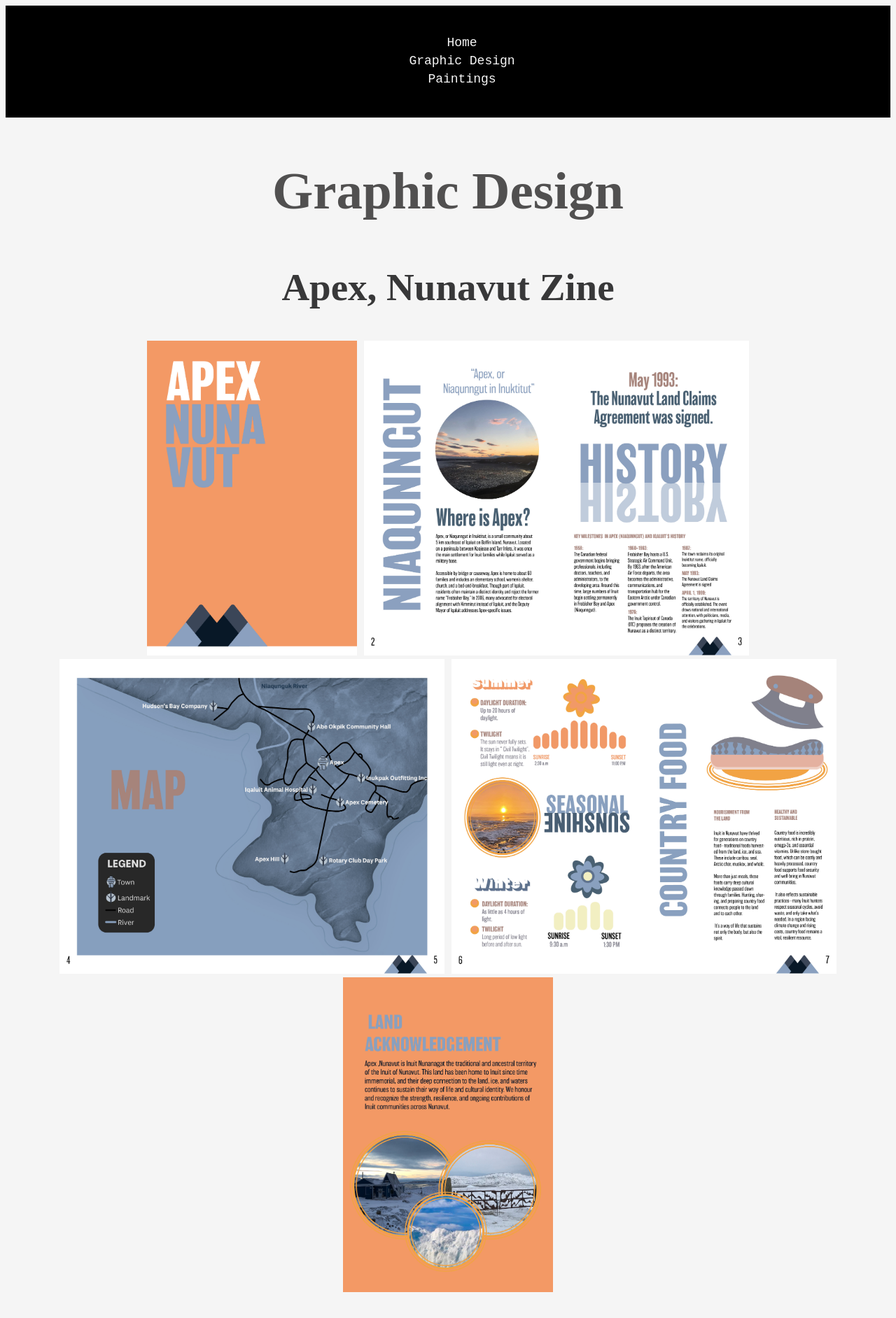
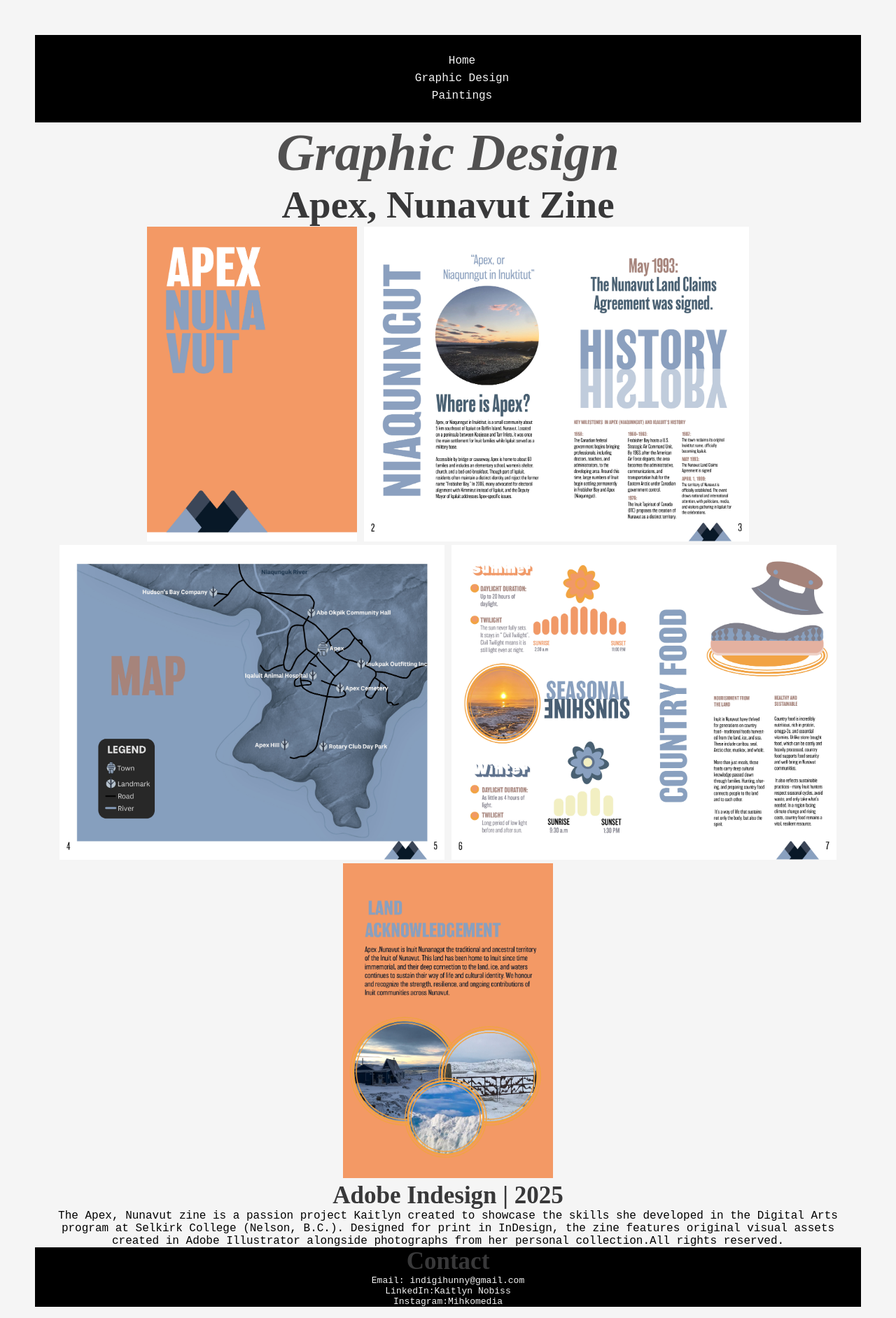
Before and after one commit to indigihunny/mihkomedia, a plain HTML site: page pages/graphicdesign.html in a window 1280 px wide. Shown: the top 1884 px of the page at 70% size. Drawn offline with Linux system fonts and the light colour scheme.

Commit message:
Fixed assignment

```diff
--- a/styles.css
+++ b/styles.css
@@ -1,20 +1,29 @@
-
+*{
+    box-sizing:border-box;
+    margin:auto;
+}
 
 body {
     background-color:whitesmoke;
     font-family:'Courier New', Courier, monospace;
     text-align:center;
+    margin:50px;
+
 }
 
 nav{
+
+    font-family:monospace;
     background-color:black;
     padding-block:25px;
     line-height:25px;
-
-
+    list-style-type:none;
+    margin:auto;
+    font-weight:lighter;
 }
 
 nav a{
+
     color:whitesmoke;
     font-size:large;
     text-decoration:none;
@@ -24,20 +33,18 @@ nav a{
 /* Style a button when the user hovers over it */
 
 nav a:hover {
+
     background-color:#A6101F;
-    cursor: pointer;
+    cursor:hand;
 
 }
-nav ul{
-
-    list-style-type:none;
-}
-
 
 h1 {
     color:rgb(81, 80, 80);
     font-family: "Source Serif 4", serif;
     font-size:75px;
+    font-style:italic;
+
 
 }
 
@@ -59,3 +66,35 @@ strong{
 
     color: #A6101F;
 }
+
+footer{
+
+    font-family:monospace;
+    font-size:medium;
+    font-weight:lighter;
+    color:whitesmoke;
+    background-color: black;
+}
+
+footer a{
+    color:whitesmoke;
+    text-decoration:none;
+
+
+}
+
+footer a:hover{
+
+    background-color:#A6101F;
+}
+
+.title{
+    margin:5px;
+}
+
+#bio{
+
+    display:block;
+    margin:20px 15px;
+    padding:1px 5px;
+}
```
Also changed, not shown: index.html (+3 -3 lines).
